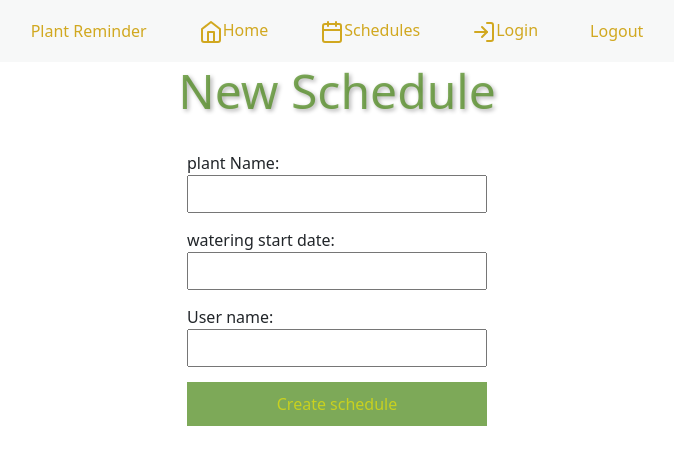
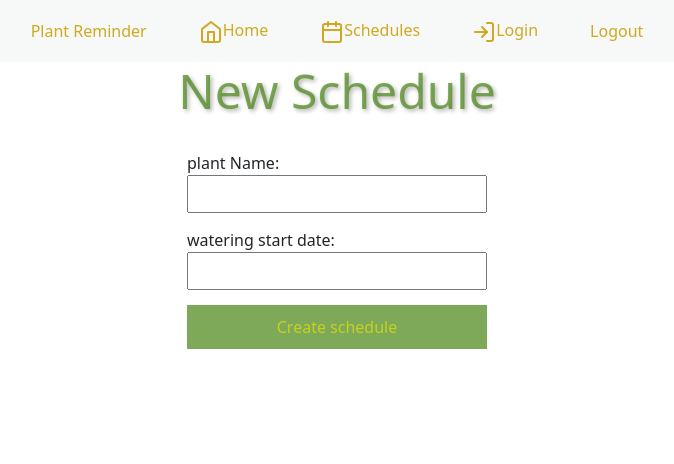
Before and after one commit to Emmanuel0124/plant-care-frontend, a React (Vite) app: page /schedules/new in a window 1280 px wide. Shown: the top 464 px of the page, without its empty margins (303-977 px from the left). Built offline with nearby package versions, Linux system fonts and the light colour scheme; no server answers.

Commit message:
remove username/id from schedule for

```diff
--- a/src/SchedulesNew.jsx
+++ b/src/SchedulesNew.jsx
@@ -18,9 +18,6 @@ export function SchedulesNew(props) {
         <div className="form-group">
           watering start date: <input name="watering_start_date" type="text" className="form-input" />
         </div>
-        <div className="form-group">
-          User name: <input name="user_id"type="text" className="form-input" />
-        </div>
         <button type="submit" className="submit-button">Create schedule</button>
       </form>
     </div>
```
